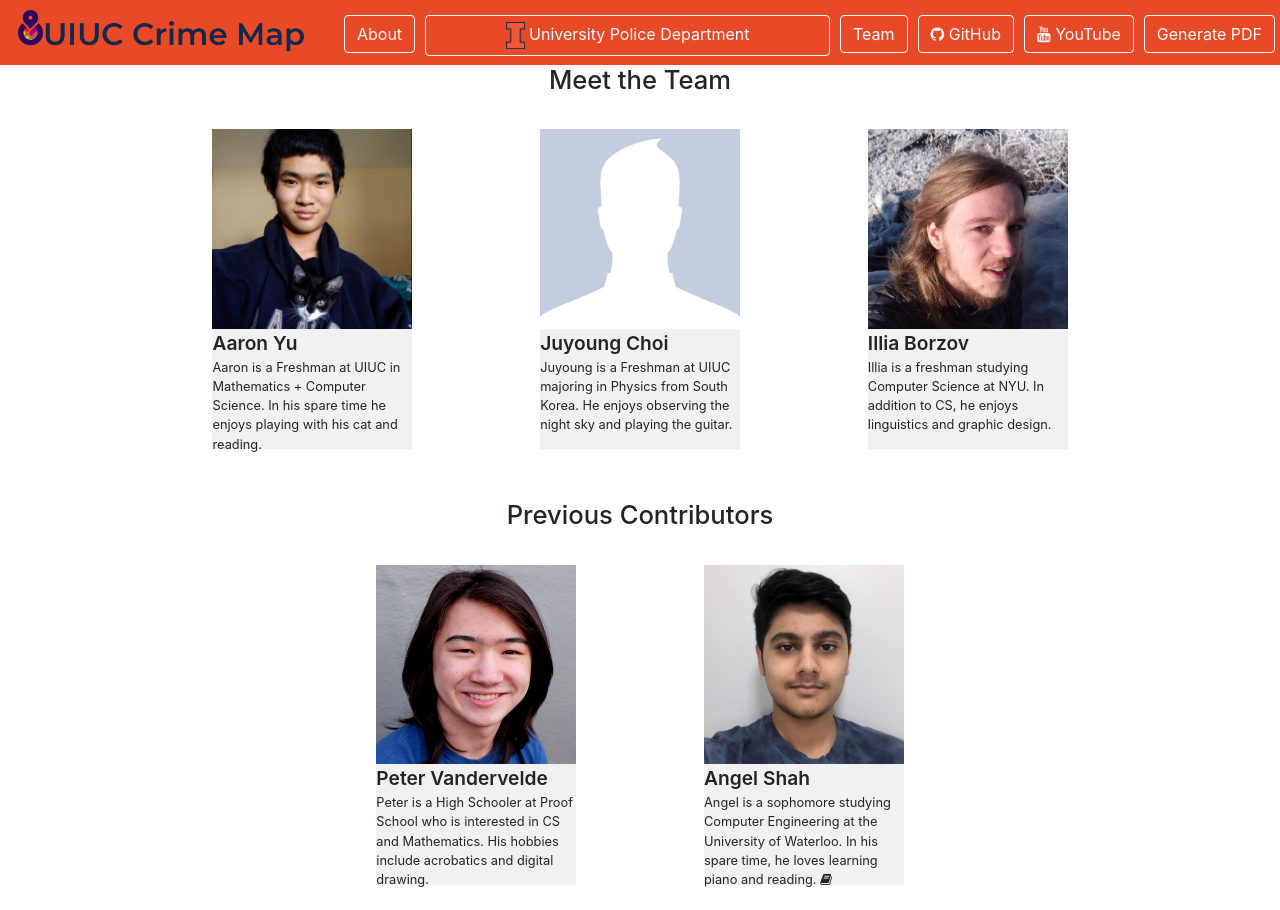
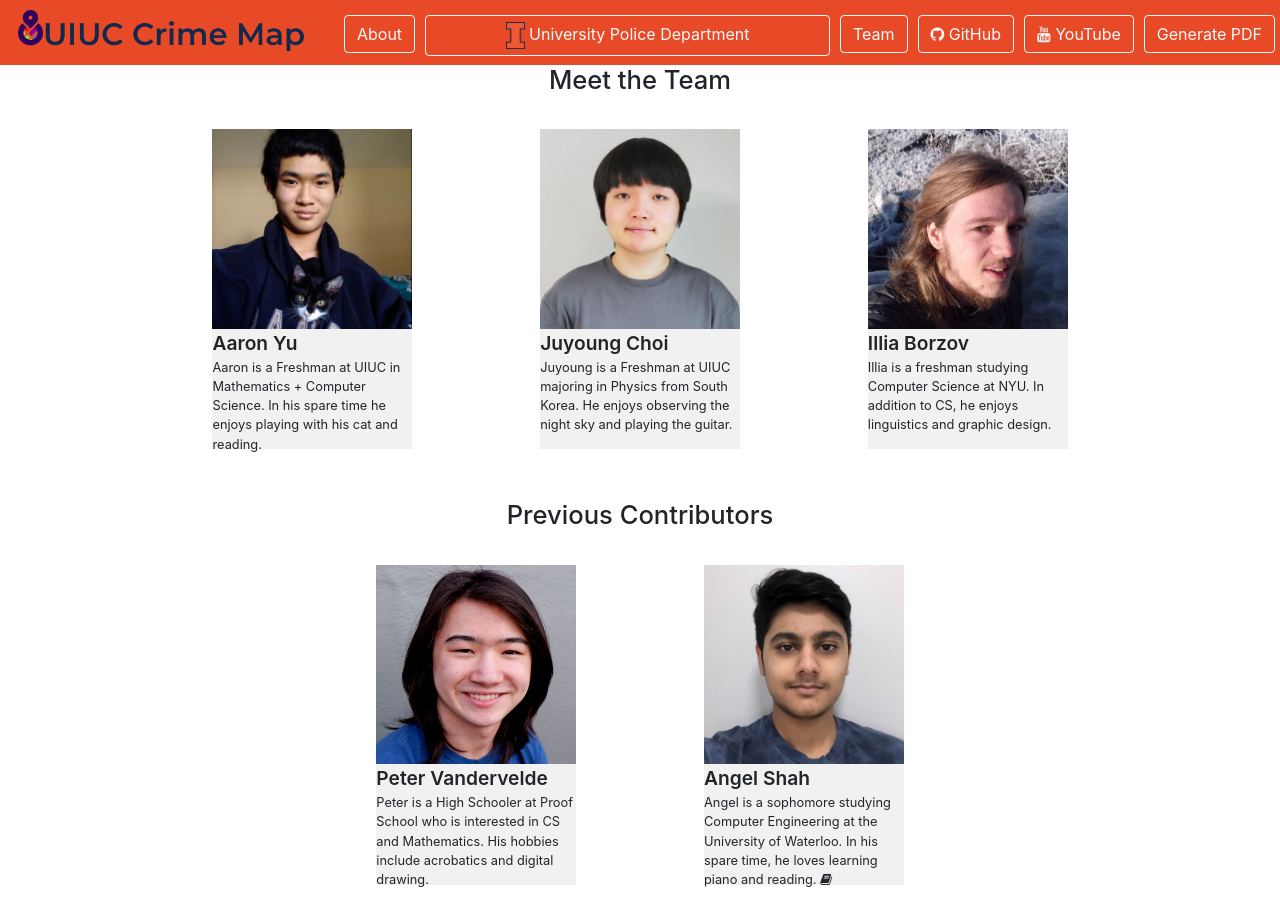
Before and after one commit to aayu3/UIUCCrimeMap, a React (Create React App) app in the folder mapclient/: page /team in a window 1280 px wide. Built offline with nearby package versions, Linux system fonts and the light colour scheme; no server answers.

Commit message:
profile pic added

```diff
--- a/mapclient/src/components/Team/Team.js
+++ b/mapclient/src/components/Team/Team.js
@@ -1,7 +1,7 @@
 import React from 'react';
 import './Team.css';
 
-import profilepic from './images/defaultprofilepic.png';
+import juyoungchoi from './images/juyoungchoi.jpg';
 import aaronyu from './images/aaronpfp.png';
 import petervandervelde from './images/peterpfp.png';
 import angelshah from './images/angelshah.jpg';
@@ -23,7 +23,7 @@ const team = () => {
             </div>
 
             <div>
-                <a href="https://github.com/jchoi25"><img className="profilepic" src={profilepic} alt="Juyoung Choi"/></a>
+                <a href="https://github.com/jchoi25"><img className="profilepic" src={juyoungchoi} alt="Juyoung Choi"/></a>
                 <div className="name">
                     Juyoung Choi
                 </div>
```
Also changed, not shown: mapclient/src/components/Team/images/juyoungchoi.jpg (added).
